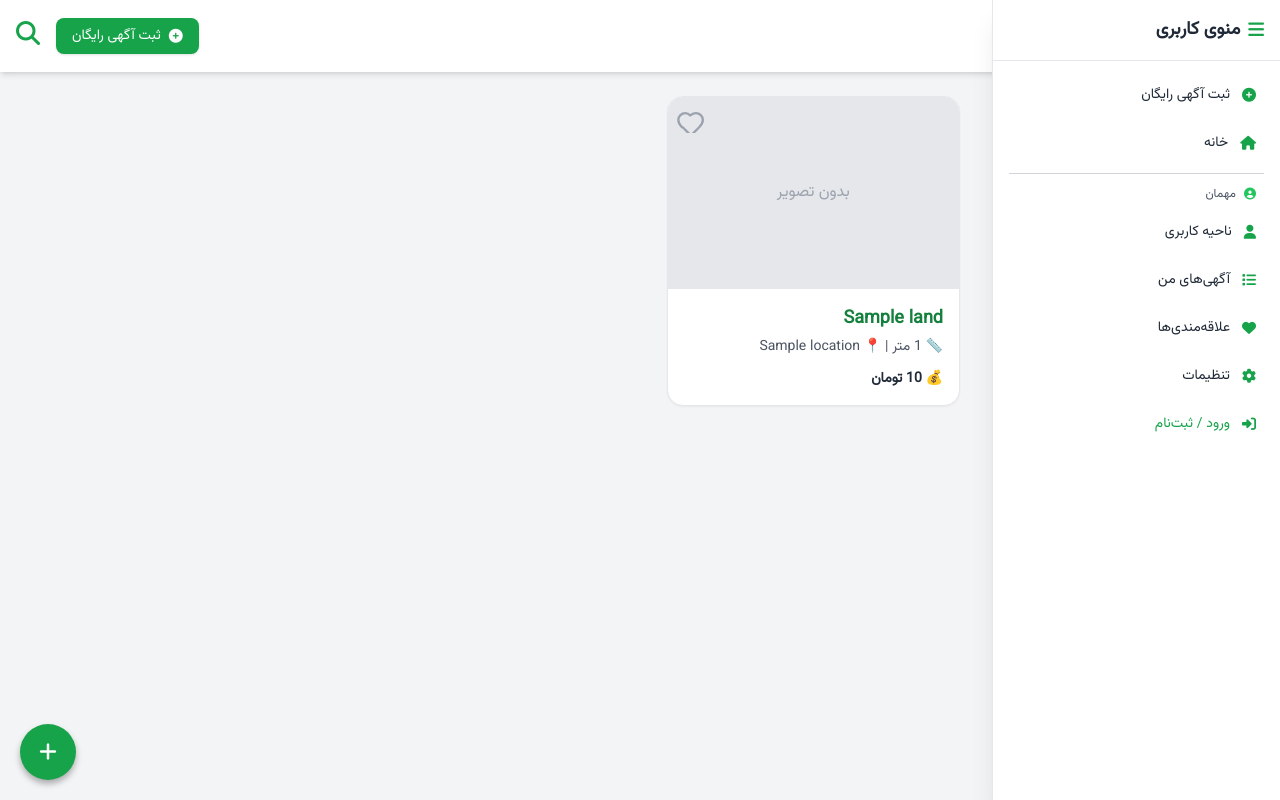
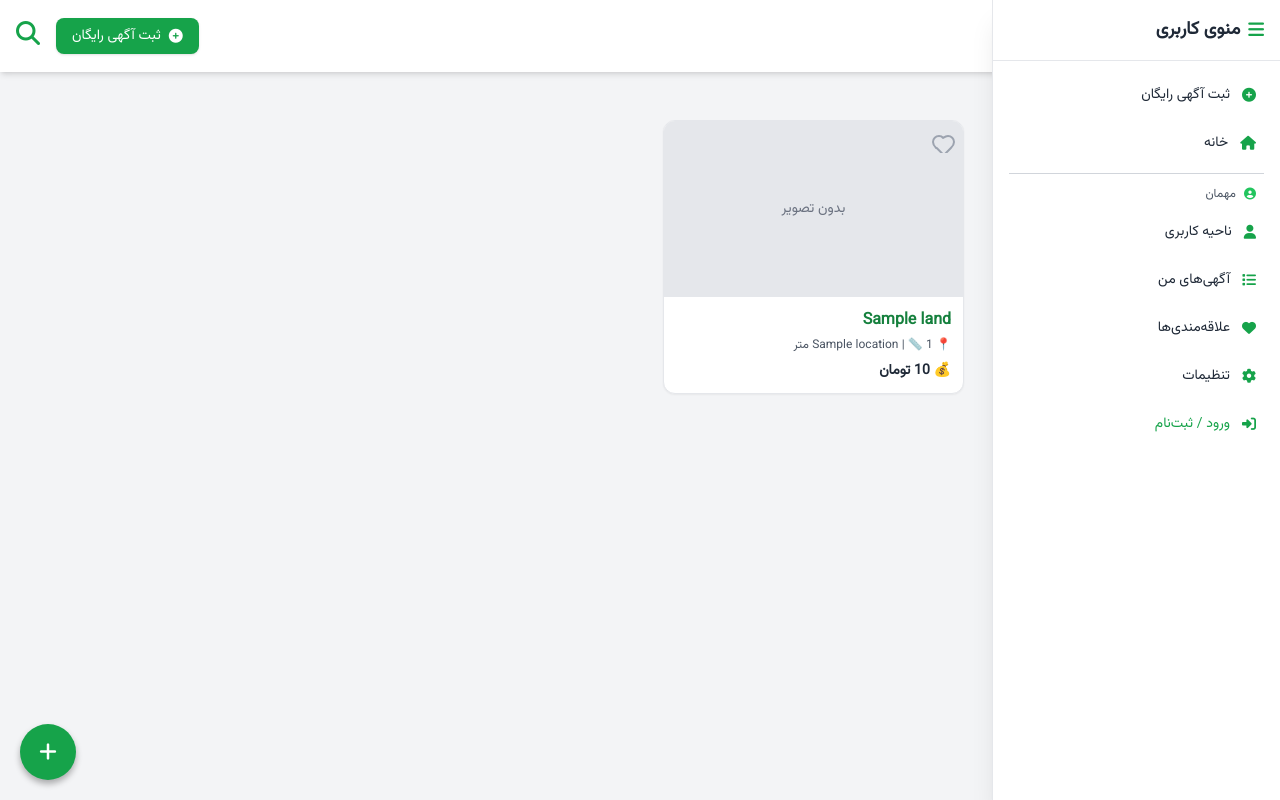
Before and after one commit to asman-trader/garmabsard-flask, a Flask app: template app/templates/index.html in a window 1280 px wide. Run offline with Flask 3, Linux system fonts and the light colour scheme; the template is opened without the code that fills it: most values are stand-ins (such as "Sample title", 1, 10 or a date in 2020); some libraries are stand-ins or nearby versions.

Commit message:
Auto commit version v1

```diff
--- a/app/templates/index.html
+++ b/app/templates/index.html
@@ -1,61 +1,58 @@
 {% extends "base.html" %}
-
 {% block title %}لیست زمین‌ها | املاک آسمان گرمابسرد{% endblock %}
 
 {% block content %}
-<main class="max-w-6xl mx-auto px-4 grid grid-cols-1 sm:grid-cols-2 lg:grid-cols-3 gap-6" id="landList">
+<main class="max-w-6xl mx-auto px-3 py-6 grid grid-cols-1 sm:grid-cols-2 lg:grid-cols-3 gap-4" id="landList">
   {% for land in lands %}
-  <div class="relative bg-white dark:bg-gray-800 border border-gray-200 dark:border-gray-700 rounded-2xl shadow-sm hover:shadow-xl transition-transform hover:scale-[1.02] duration-300 overflow-hidden land-card"
-    data-location="{{ land.get('location') }}" data-code="{{ land.get('code') }}" data-title="{{ land.get('title') }}"
-    data-size="{{ land.get('size') }}" data-price="{{ land.get('price_total') }}"
-    data-image="{{ land.get('images')[0] if land.get('images') else '' }}">
+  <div class="bg-white dark:bg-gray-800 border border-gray-200 dark:border-gray-700 rounded-xl shadow-sm overflow-hidden land-card"
+       data-code="{{ land.get('code') }}" data-title="{{ land.get('title') }}"
+       data-size="{{ land.get('size') }}" data-price="{{ land.get('price_total') }}"
+       data-location="{{ land.get('location') }}" data-image="{{ land.get('images')[0] if land.get('images') else '' }}">
 
     <!-- ❤️ علاقه‌مندی -->
-    <button type="button" class="absolute top-2 left-2 z-10 favorite-btn" data-code="{{ land.get('code') }}" aria-label="افزودن به علاقه‌مندی‌ها">
-      <svg xmlns="http://www.w3.org/2000/svg" fill="none" viewBox="0 0 24 24" stroke="currentColor"
-        class="w-7 h-7 text-gray-400 hover:text-red-500 transition-colors duration-300">
+    <button type="button" class="absolute m-2 z-10 favorite-btn" data-code="{{ land.get('code') }}">
+      <svg xmlns="http://www.w3.org/2000/svg" class="w-6 h-6 text-gray-400 hover:text-red-500 transition-colors duration-200"
+           fill="none" viewBox="0 0 24 24" stroke="currentColor">
         <path stroke-linecap="round" stroke-linejoin="round" stroke-width="2"
-          d="M5.121 19.071C3.25 17.2 2 15.278 2 12.889 2 9.651 4.686 7 8 7c1.657 0 3.157.744 4 1.91C13.843 7.744 15.343 7 17 7c3.314 0 6 2.651 6 5.889 0 2.389-1.25 4.311-3.121 6.182l-7.071 7.071-7.071-7.071z" />
+              d="M5.121 19.071C3.25 17.2 2 15.278 2 12.889 2 9.651 4.686 7 8 7c1.657 0 3.157.744 4 1.91C13.843 7.744 15.343 7 17 7c3.314 0 6 2.651 6 5.889 0 2.389-1.25 4.311-3.121 6.182l-7.071 7.071-7.071-7.071z" />
       </svg>
     </button>
 
+    <!-- لینک کلیک‌پذیر -->
     <a href="{{ url_for('main.land_detail', code=land.get('code')) }}">
       {% if land.get('images') and land.get('images')[0] %}
       <img src="{{ url_for('main.uploaded_file', filename=land.get('images')[0]) }}"
-           alt="تصویر زمین {{ land.get('title') }}"
-           loading="lazy"
-           class="w-full h-48 object-cover rounded-t-2xl">
+           alt="زمین {{ land.get('title') }}"
+           loading="lazy" class="w-full h-44 object-cover">
       {% else %}
-      <div class="w-full h-48 bg-gray-200 dark:bg-gray-700 flex items-center justify-center text-gray-400">بدون تصویر</div>
+      <div class="w-full h-44 bg-gray-200 dark:bg-gray-700 flex items-center justify-center text-gray-500 text-sm">بدون تصویر</div>
       {% endif %}
     </a>
 
-    <div class="p-4">
+    <div class="p-3">
       <a href="{{ url_for('main.land_detail', code=land.get('code')) }}">
-        <h3 class="text-lg font-bold text-green-700 dark:text-green-400 hover:underline truncate">{{ land.get('title') }}</h3>
+        <h3 class="text-base font-semibold text-green-700 dark:text-green-400 truncate">{{ land.get('title') }}</h3>
       </a>
-      <p class="text-sm text-gray-600 dark:text-gray-300 mt-1">
-        📏 {{ "{:,}".format(land.get('size') | int) if land.get('size') is not none else "?" }} متر | 📍 {{ land.get('location') or "?" }}
+      <p class="text-xs text-gray-600 dark:text-gray-300 mt-1">
+        📍 {{ land.get('location') or "?" }} | 📏 {{ "{:,}".format(land.get('size') | int) if land.get('size') else "?" }} متر
       </p>
-      <p class="text-sm text-gray-800 dark:text-gray-200 font-semibold mt-3">
-        {% if land.get('price_total') is not none %}
-          💰 {{ "{:,}".format(land.get('price_total') | int) }} تومان
-        {% else %}
-          💰 نامشخص
-        {% endif %}
+      <p class="text-sm font-bold text-gray-800 dark:text-gray-100 mt-2">
+        💰 {% if land.get('price_total') %}{{ "{:,}".format(land.get('price_total') | int) }} تومان{% else %}نامشخص{% endif %}
       </p>
     </div>
   </div>
   {% endfor %}
 </main>
 
-<!-- ❤️ اسکریپت علاقه‌مندی‌ها -->
+<!-- اسکریپت علاقه‌مندی‌ها -->
 <script>
-  document.addEventListener("DOMContentLoaded", function () {
-    let favorites = JSON.parse(localStorage.getItem("favoriteLands") || "[]");
+  document.addEventListener("DOMContentLoaded", () => {
+    const favorites = JSON.parse(localStorage.getItem("favoriteLands") || "[]");
 
+    const cards = document.querySelectorAll(".land-card");
     const allLands = [];
-    document.querySelectorAll(".land-card").forEach(card => {
+
+    cards.forEach(card => {
       allLands.push({
         code: card.dataset.code,
         title: card.dataset.title,
@@ -64,38 +61,30 @@
         location: card.dataset.location,
         images: card.dataset.image ? [card.dataset.image] : []
       });
-    });
-    localStorage.setItem("allLandsData", JSON.stringify(allLands));
 
-    document.querySelectorAll(".favorite-btn").forEach(btn => {
-      const code = btn.dataset.code.toString();
+      const btn = card.querySelector(".favorite-btn");
       const svg = btn.querySelector("svg");
+      const code = card.dataset.code;
 
       function updateHeart() {
-        if (favorites.includes(code)) {
-          svg.classList.remove("text-gray-400");
-          svg.classList.add("text-red-500");
-        } else {
-          svg.classList.remove("text-red-500");
-          svg.classList.add("text-gray-400");
-        }
+        svg.classList.toggle("text-red-500", favorites.includes(code));
+        svg.classList.toggle("text-gray-400", !favorites.includes(code));
       }
 
       updateHeart();
 
-      btn.addEventListener("click", function (e) {
+      btn.addEventListener("click", (e) => {
+        e.preventDefault();
         e.stopPropagation();
-        e.preventDefault();
-        const index = favorites.indexOf(code);
-        if (index > -1) {
-          favorites.splice(index, 1);
-        } else {
-          favorites.push(code);
-        }
+        const i = favorites.indexOf(code);
+        if (i > -1) favorites.splice(i, 1);
+        else favorites.push(code);
         localStorage.setItem("favoriteLands", JSON.stringify(favorites));
         updateHeart();
       });
     });
+
+    localStorage.setItem("allLandsData", JSON.stringify(allLands));
   });
 </script>
 {% endblock %}
```
